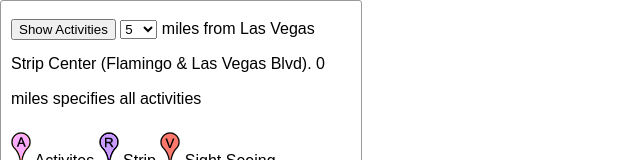
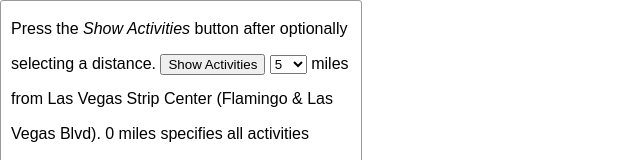
Before and after one commit to carltonwin8/vegasActivities, a website: page index.html in a window 1280 px wide. Shown: the top 160 px of the page, without its empty margins (0-640 px from the left). Drawn offline with Linux system fonts and the light colour scheme; some packages are replaced by stand-ins of ours.

Commit message:
update text

```diff
--- a/index.html
+++ b/index.html
@@ -35,6 +35,7 @@
     <div class="container">
       <div class="options-box">
         <div>
+          Press the <em>Show Activities</em> button after optionally selecting a distance.
           <input id="show-listings" type="button" value="Show Activities">
           <select id="range">
             <option value="5">5</option>
```
